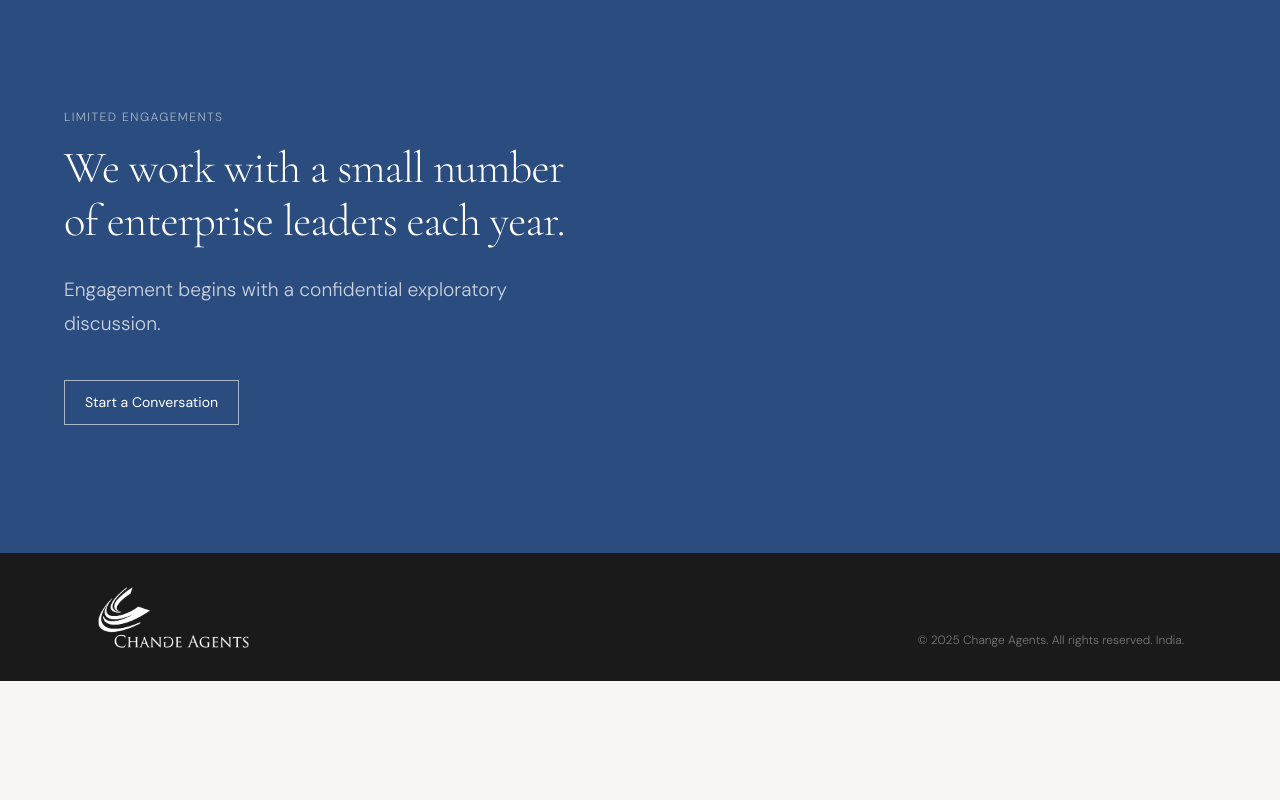
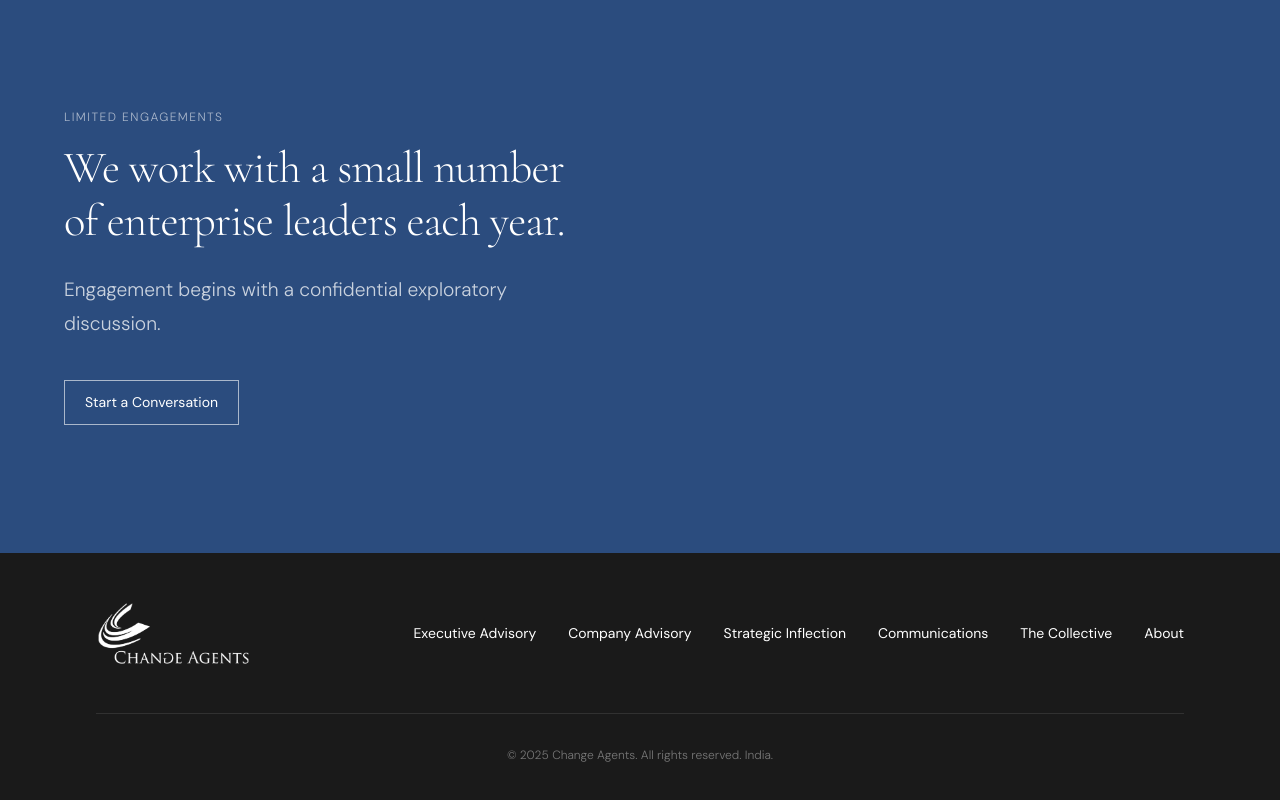
Before and after one commit to neeraj-raje/CABranding, a Next.js app: page / in a window 1280 px wide. Shown: the part 2708-3508 px from the top of the page. Before the commit the page ends 3389 px from the top, so only its background shows below. Built offline with nearby package versions, Linux system fonts and the light colour scheme.

Commit message:
Footer: add navigation menu and center copyright text

```diff
--- a/components/layout/Footer.tsx
+++ b/components/layout/Footer.tsx
@@ -2,12 +2,21 @@ import Link from 'next/link'
 import Image from 'next/image'
 
 export default function Footer() {
+  const navLinks = [
+    { href: '/executive-advisory', label: 'Executive Advisory' },
+    { href: '/company-advisory', label: 'Company Advisory' },
+    { href: '/strategic-inflection', label: 'Strategic Inflection' },
+    { href: '/communications', label: 'Communications' },
+    { href: '/the-collective', label: 'The Collective' },
+    { href: '/about', label: 'About' },
+  ]
+
   return (
     <footer className="bg-ink text-white">
-      <div className="max-w-6xl mx-auto px-6 lg:px-8 py-8">
+      <div className="max-w-6xl mx-auto px-6 lg:px-8 py-12">
 
-        {/* Logo left, copyright bottom-aligned right */}
-        <div className="flex items-end justify-between">
+        {/* Logo left, nav right */}
+        <div className="flex items-center justify-between mb-12">
           <Link href="/" aria-label="Change Agents — Home">
             <Image
               src="/assets/logo/change-agents-logo.png"
@@ -18,6 +27,21 @@ export default function Footer() {
             />
           </Link>
 
+          <nav className="flex gap-8">
+            {navLinks.map((link) => (
+              <Link
+                key={link.href}
+                href={link.href}
+                className="font-dm-sans text-sm text-white hover:opacity-60 transition-opacity"
+              >
+                {link.label}
+              </Link>
+            ))}
+          </nav>
+        </div>
+
+        {/* Copyright centered below */}
+        <div className="flex justify-center border-t border-white border-opacity-10 pt-8">
           <p className="font-dm-sans font-light text-micro text-white opacity-40">
             &copy; 2025 Change Agents. All rights reserved. India.
           </p>
```
